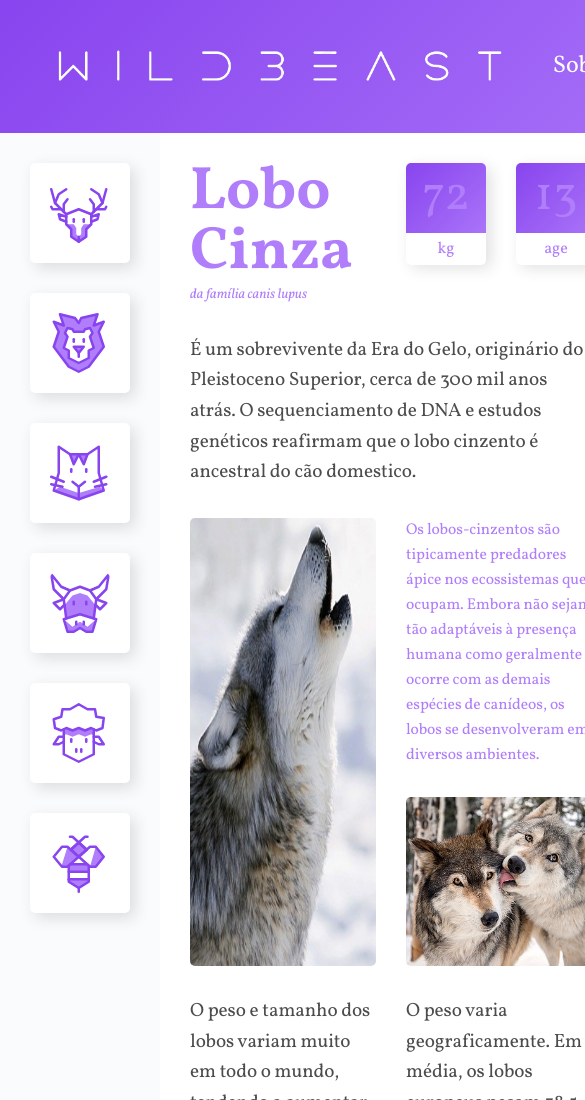
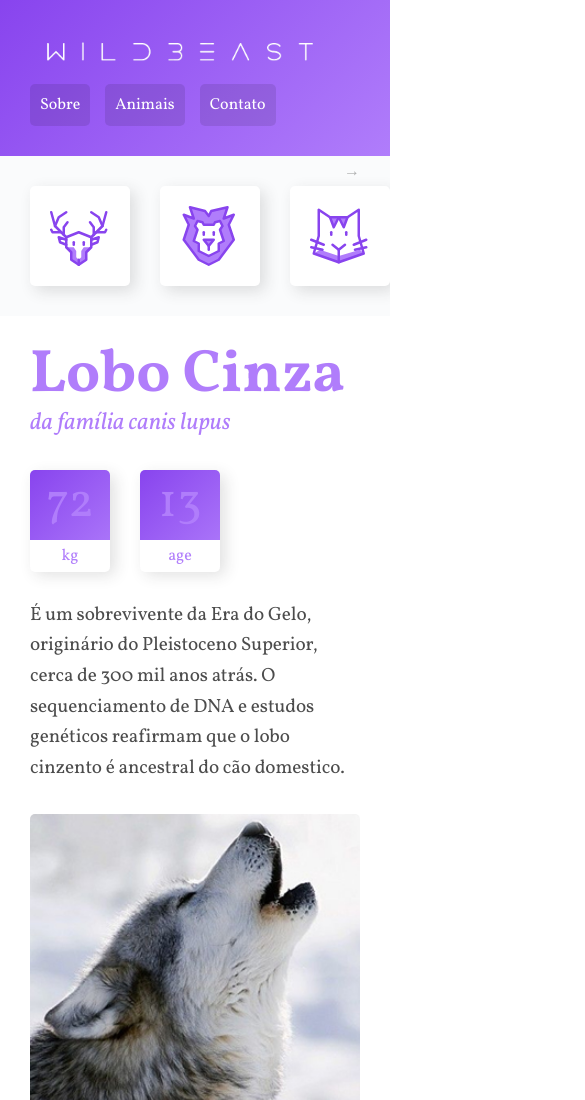
Before and after one commit to Isac-SS/wildbeast, a plain HTML site: page src/index.html in a window 390 px wide. Shown: the top 1100 px of the page, 585 px wide, since content can reach past the window. Drawn offline with Linux system fonts and the light colour scheme.

Commit message:
responsive-added

```diff
--- /dev/null
+++ b/src/css/responsive.css
@@ -0,0 +1,94 @@
+@media (max-width: 1200px) {
+    .structure {
+        grid-template-areas:
+            "header header header"
+            "sidenav content content"
+            "sidenav advert advert"
+            "footer footer footer"
+        ;
+    }
+
+    .logo {
+        max-width: 300px;
+
+    }
+
+
+    .header nav li+li {
+        margin-left: 15px;
+    }
+
+    .sidenav {
+        position: relative;
+    }
+
+    .sidenav::after {
+        content: '→ ';
+        position: absolute;
+        top: 5px;
+        right: 30px;
+        color: rgba(0, 0, 0, .3);
+        animation: seta .5s ease-in 0s infinite alternate;
+    }
+
+    @keyframes seta {
+        from {
+            right: 30px;
+        }
+
+        to {
+            right: 20px;
+        }
+    }
+}
+
+@media (max-width: 600px) {
+    .content {
+        grid-template-columns: auto;
+    }
+}
+
+@media (max-width: 760px) {
+    .structure {
+        grid-template-columns: 100%;
+        grid-template-areas:
+            "header"
+            "sidenav"
+            "content"
+            "advert"
+            "footer"
+        ;
+    }
+
+    .logo {
+        max-width: 300px;
+    }
+
+    .header {
+        grid-template-columns: auto;
+        gap: 10px;
+    }
+
+    .header nav a {
+        font-size: 1em;
+    }
+
+    .sidenav {
+        padding: 0 30px;
+        overflow-x: auto;
+        -webkit-overflow-scrolling: touch;
+        -ms-overflow-style: -ms-autohiding-scrollbar;
+    }
+
+    .sidenav ul {
+        display: flex;
+    }
+
+    .sidenav ul li {
+        flex: 1 0 60px;
+    }
+
+    .sidenav ul li a {
+        margin: 30px 30px 30px 0;
+    }
+}
--- a/src/css/style.css
+++ b/src/css/style.css
@@ -6,6 +6,10 @@
         "sidenav content advert"
         "footer footer footer"
     ;
+}
+
+.logo {
+    max-width: 500px;
 }
 
 .header {
@@ -18,10 +22,6 @@
 
 }
 
-.logo {
-    max-width: 500px;
-}
-
 .header nav ul {
     display: flex;
     flex-wrap: wrap;
@@ -29,6 +29,7 @@
 
 .header nav a {
     display: block;
+    background: rgba(0, 0, 0, .1);
     border-radius: 5px;
     padding: 10px;
     color: #fff;
@@ -37,7 +38,7 @@
 }
 
 .header nav a:hover {
-    background: rgba(0, 0, 0, .2);
+    background: rgba(0, 0, 0, .3);
 }
 
 .header nav li+li {
@@ -120,7 +121,7 @@ p {
 }
 
 .titulo span {
-    font-size: 0.875em;
+    font-size: 1.5em;
     font-style: italic;
 }
 
@@ -202,11 +203,13 @@ p {
 
 .advert {
     grid-area: advert;
+    grid-template-columns: repeat(auto-fit, minmax(150px, 1fr));
     background-color: #FAFBFC;
     display: grid;
     align-content: start;
     padding: 30px;
-    grid-gap: 30px
+    grid-gap: 30px;
+
 }
 
 /* Footer */
--- a/src/index.html
+++ b/src/index.html
@@ -1,5 +1,5 @@
 <!DOCTYPE html>
-<html lang="en">
+<html lang="pt-br">
 
 <head>
     <meta charset="UTF-8">
@@ -13,6 +13,7 @@
 
     <link rel="stylesheet" href="./css/reset.css">
     <link rel="stylesheet" href="./css/style.css">
+    <link rel="stylesheet" href="./css/responsive.css">
     <title>Wildbeast</title>
 </head>
 
```
